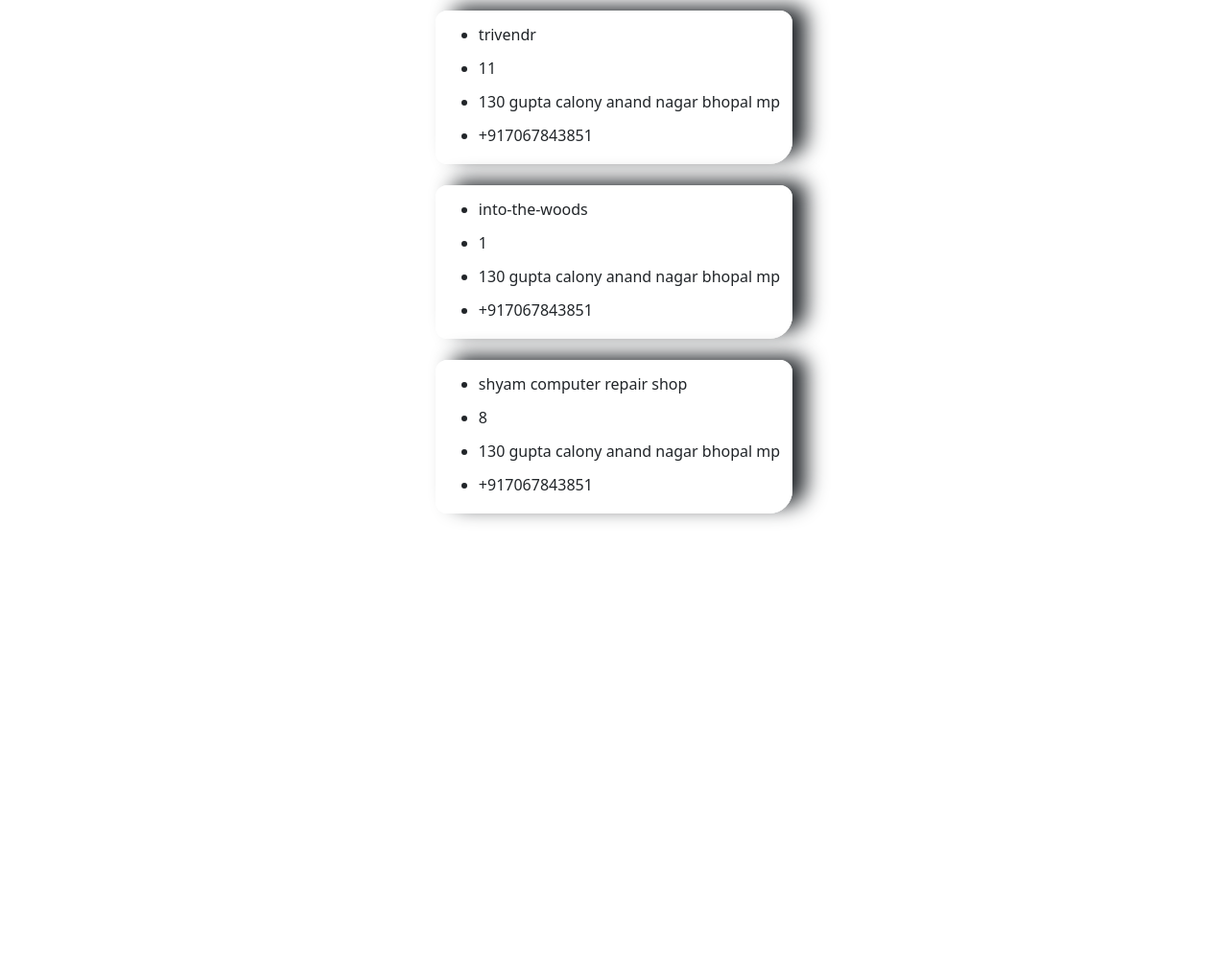
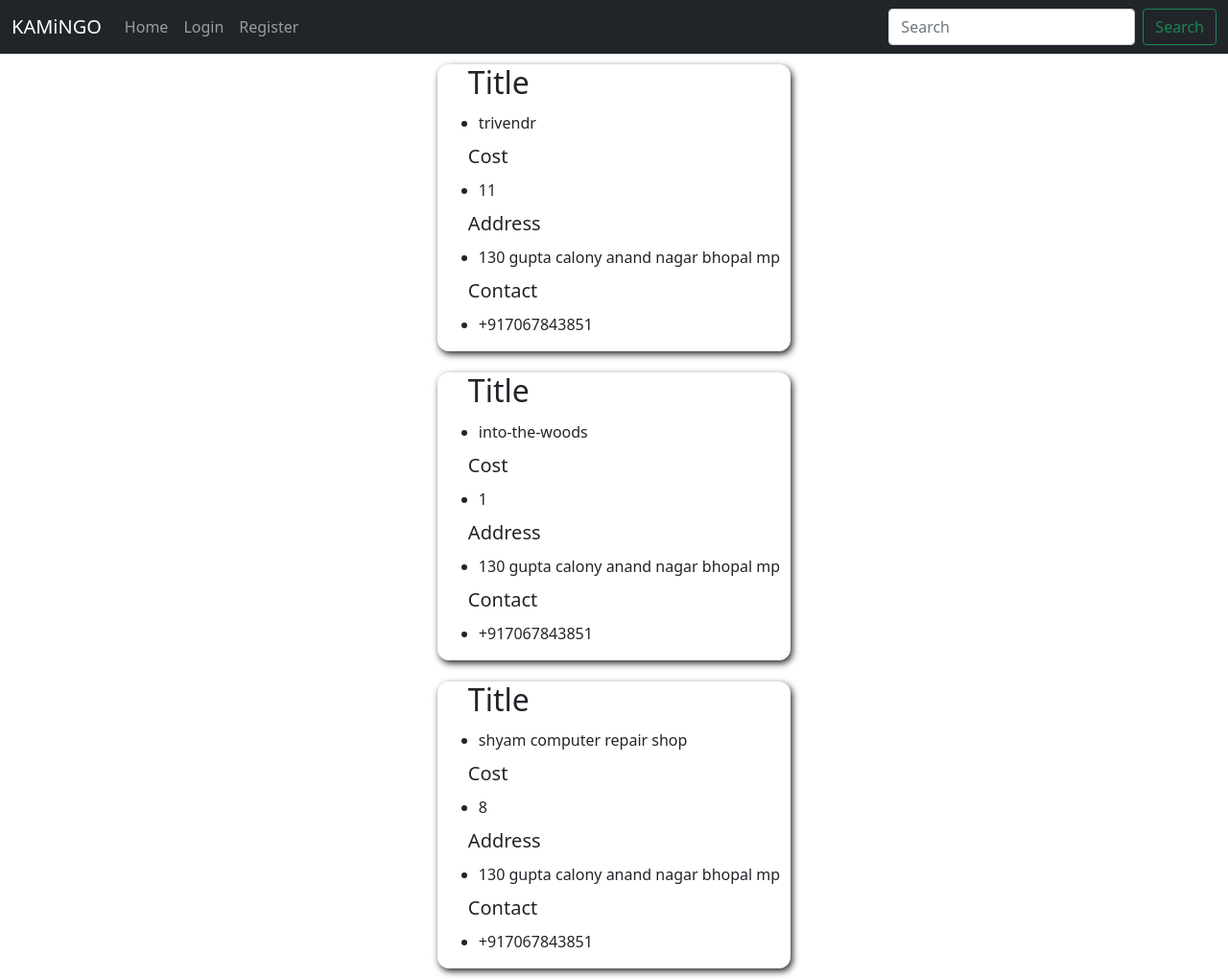
Before and after one commit to trakagreat/kamingo, a Django app: page / in a window 1280 px wide. Shown: the whole page at 96% size. Before the commit the page ends 544 px from the top, so only its background shows below. Run offline with Django 4.2, Linux system fonts and the light colour scheme; data comes from the database, SQL or seed files in the repository.

Commit message:
frontpage refining

```diff
--- a/serviceapp/static/serviceapp/include/service_card.css
+++ b/serviceapp/static/serviceapp/include/service_card.css
@@ -5,9 +5,9 @@
     /* justify-content: center; */
     /* color: aqua; */
     box-sizing: border-box;
-    border: 2px solid rgb(255, 255, 255);
-    border-radius: 12px 13px 24px 12px;
-    box-shadow: 16px -6px 21px -2px;;
+
+    border-radius: 12px;
+    box-shadow: 2px 3px 7px;
     margin: 11px;
     /* width: 25%; */
 }
--- a/serviceapp/templates/serviceapp/includes/service_card.html
+++ b/serviceapp/templates/serviceapp/includes/service_card.html
@@ -1,8 +1,12 @@
 <div class="database">
     <ul>
+        <h2>Title</h2>
         <li>{{ service.title }}</li>
+        <h5>Cost</h5>
         <li>{{ service.cost }}</li>
+        <h5>Address</h5>
         <li>{{ service.address }}</li>
+        <h5>Contact</h5>
         <li>{{ service.contact }}</li>
     </ul>
 </div>
--- a/templates/base.html
+++ b/templates/base.html
@@ -15,6 +15,32 @@
             crossorigin="anonymous">
     </head>
     <body>
+        <nav class="navbar navbar-expand-lg navbar-dark bg-dark">
+            <div class="container-fluid">
+              <a class="navbar-brand" href="#">KAMiNGO</a>
+              <button class="navbar-toggler" type="button" data-bs-toggle="collapse" data-bs-target="#navbarSupportedContent" aria-controls="navbarSupportedContent" aria-expanded="false" aria-label="Toggle navigation">
+                <span class="navbar-toggler-icon"></span>
+              </button>
+              <div class="collapse navbar-collapse" id="navbarSupportedContent">
+                <ul class="navbar-nav me-auto mb-2 mb-lg-0">
+                  <li class="nav-item">
+                    <a class="nav-link" aria-current="page" href="#">Home</a>
+                  </li>
+                  <li class="nav-item">
+                    <a class="nav-link" aria-current="page" href="#">Login</a>
+                  </li>
+                  <li class="nav-item">
+                    <a class="nav-link" href="#">Register</a>
+                  </li>
+                </ul>
+                <form class="d-flex">
+
+                  <input class="form-control me-2" type="search" placeholder="Search" aria-label="Search">
+                  <button class="btn btn-outline-success" type="submit">Search</button>
+                </form>
+              </div>
+            </div>
+          </nav>
         {% block body %}
 
         {% endblock %}
```
Also changed, not shown: users/templates/users/register.html (+15 -1 lines), users/static/users/include/Register.css (added).
